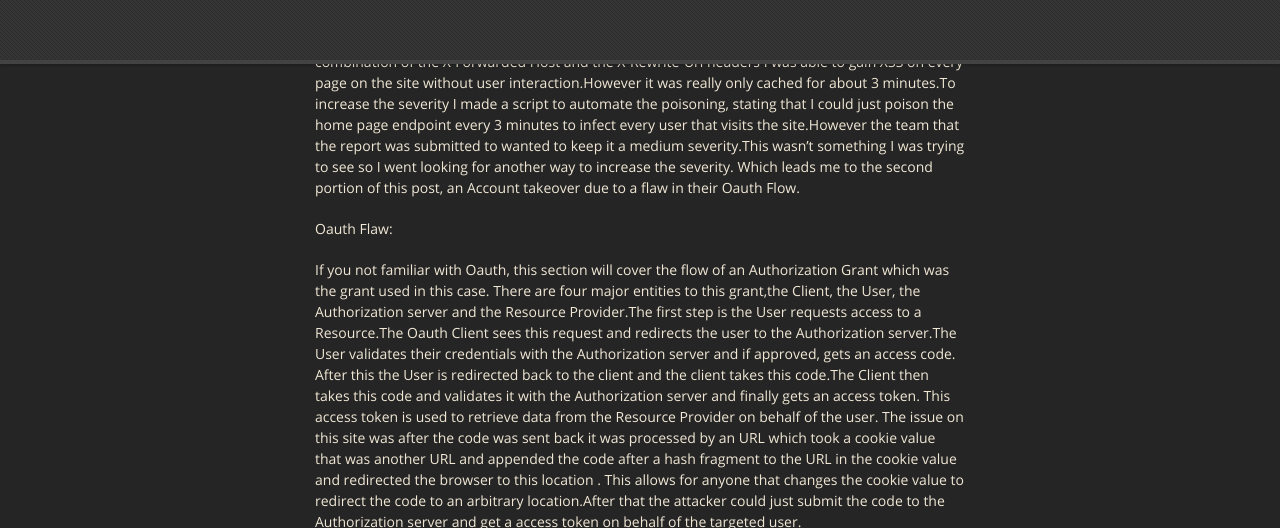
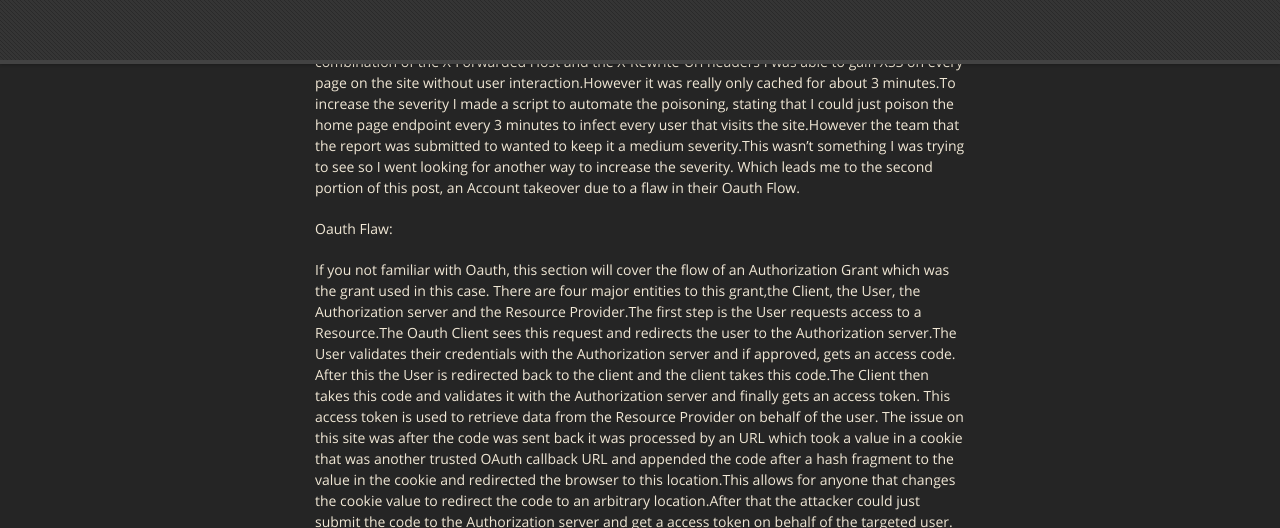
Before and after one commit to jsecu/jsecu.github.io, a Jekyll site: the page built from _posts/2020-11-9-poisoning.md, in a window 1280 px wide and 900 px high, scrolled down 1859 px, cut to the strip 0-528 px from the top of the window. Built offline with Jekyll 4.4.1, drawn with Linux system fonts in a browser that asks for light colours.

Commit message:
Web-CACHE-POISONING

```diff
--- a/_posts/2020-11-9-poisoning.md
+++ b/_posts/2020-11-9-poisoning.md
@@ -22,7 +22,7 @@ What happened is that I found a site that supports both of these headers and had
 
 Oauth Flaw:
 
-If you not familiar with Oauth, this section will cover the flow of an Authorization Grant which was the grant used in this case. There are four major entities to this grant,the Client, the User, the Authorization server and the Resource Provider.The first step is the User requests access to a Resource.The Oauth Client sees this request and redirects the user to the Authorization server.The User validates their credentials with the Authorization server and if approved, gets an access code. After this the User is redirected back to the client and the client takes this code.The Client then takes this code and validates it with the Authorization server and finally gets an access token. This access token is used to retrieve data from the Resource Provider on behalf of the user. The issue on this site was after the code was sent back it was processed by an URL which took a cookie value that was another URL and appended the code after a hash fragment to the URL in the cookie value and redirected the browser to this location . This allows for anyone that changes the cookie value to redirect the code to an arbitrary location.After that the attacker could just submit the code to the Authorization server and get a access token on behalf of the targeted user.
+If you not familiar with Oauth, this section will cover the flow of an Authorization Grant which was the grant used in this case. There are four major entities to this grant,the Client, the User, the Authorization server and the Resource Provider.The first step is the User requests access to a Resource.The Oauth Client sees this request and redirects the user to the Authorization server.The User validates their credentials with the Authorization server and if approved, gets an access code. After this the User is redirected back to the client and the client takes this code.The Client then takes this code and validates it with the Authorization server and finally gets an access token. This access token is used to retrieve data from the Resource Provider on behalf of the user. The issue on this site was after the code was sent back it was processed by an URL which took a value in a cookie that was another trusted OAuth callback URL and appended the code after a hash fragment to the value in the cookie and redirected the browser to this location.This allows for anyone that changes the cookie value to redirect the code to an arbitrary location.After that the attacker could just submit the code to the Authorization server and get a access token on behalf of the targeted user.
 
 <img src="../../../../../images/oauth_auth_code.png">
 
```
